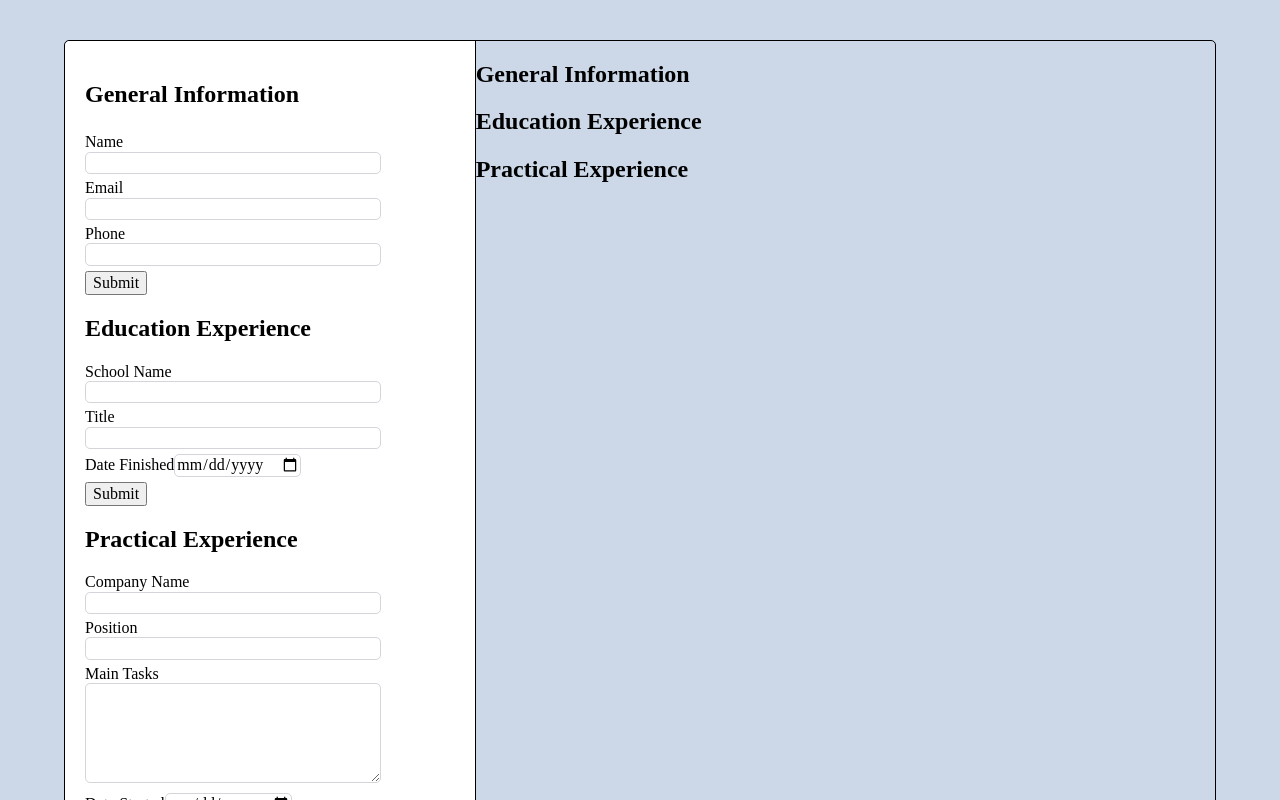
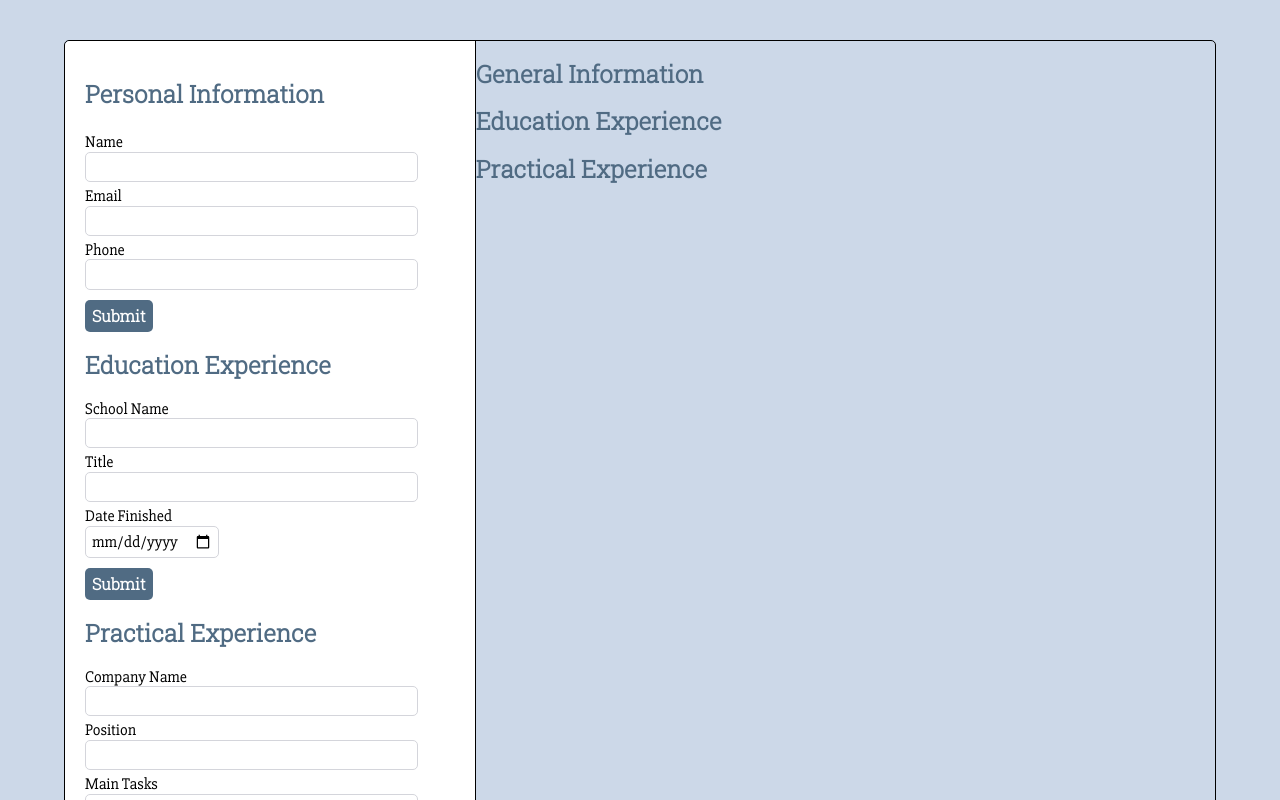
Before and after one commit to adjapeve/React-cv-project, a React (Create React App) app: page / in a window 1280 px wide. Shown: the top 800 px of the page. Built offline with nearby package versions, Linux system fonts and the light colour scheme.

Commit message:
add font styles to the CVinput section

```diff
--- a/public/index.html
+++ b/public/index.html
@@ -24,6 +24,9 @@
       work correctly both with client-side routing and a non-root public URL.
       Learn how to configure a non-root public URL by running `npm run build`.
     -->
+    <link rel="preconnect" href="https://fonts.googleapis.com">
+    <link rel="preconnect" href="https://fonts.gstatic.com" crossorigin>
+    <link href="https://fonts.googleapis.com/css2?family=Roboto+Slab:wght@300&family=Slabo+27px&display=swap" rel="stylesheet">
     <title>React App</title>
   </head>
   <body>
--- a/src/components/InEducationExp.js
+++ b/src/components/InEducationExp.js
@@ -1,6 +1,7 @@
 // InEducationExp.js
 
 import React, { Component } from "react";
+import "../style/InputSections.css";
 
 class InEducationExp extends Component {
   constructor(props) {
@@ -52,7 +53,7 @@ class InEducationExp extends Component {
               required
             />
           </label>
-          <button>Submit</button>
+          <button className="CvInput-button">Submit</button>
         </form>
       </div>
     );
--- a/src/components/InGeneralInfo.js
+++ b/src/components/InGeneralInfo.js
@@ -1,7 +1,7 @@
 // InGeneralInfo.js
 
 import React, { Component } from "react";
-import "../style/InGeneralInfo.css";
+import "../style/InputSections.css";
 
 class InGeneralInfo extends Component {
   constructor(props) {
@@ -18,7 +18,7 @@ class InGeneralInfo extends Component {
   render() {
     return (
       <div className="Input-section">
-        <h2>General Information</h2>
+        <h2>Personal Information</h2>
         <form onSubmit={this.handleSubmit}>
           <label>
             Name
@@ -53,7 +53,7 @@ class InGeneralInfo extends Component {
               required
             />
           </label>
-          <button>Submit</button>
+          <button className="CvInput-button">Submit</button>
         </form>
       </div>
     );
--- a/src/components/InPracticalExp.js
+++ b/src/components/InPracticalExp.js
@@ -1,6 +1,7 @@
 // InPracticalExp.js
 
 import React, { Component } from "react";
+import "../style/InputSections.css";
 
 class InPracticalExp extends Component {
   constructor(props) {
@@ -72,7 +73,7 @@ class InPracticalExp extends Component {
               required
             />
           </label>
-          <button>Submit</button>
+          <button className="CvInput-button">Submit</button>
         </form>
       </div>
     );
--- a/src/style/InGeneralInfo.css
+++ /dev/null
@@ -1,29 +0,0 @@
-.Input-section,form{
-    display: flex;
-    flex-direction: column;
-    align-items: flex-start;
-    gap:5px;
-}
-input,textarea{
-    width:100%;
-    border-radius: 5px;
-    outline: none;
-    border: 1px solid rgb(212, 213, 219);
-    transition: 0.5s;
-}
-label{
-    width: 100%;
-}
-form{
-    width:80%;
-}
-textarea{
-    height: 100px;
-}
-input[type="date"]{
-    width: auto;
-}
-input:focus {
-    border: 1px solid rgb(14, 27, 125);
-    box-shadow: 1px 1px 2px rgb(14, 27, 125);
-}
--- /dev/null
+++ b/src/style/InputSections.css
@@ -0,0 +1,50 @@
+
+.Input-section,form{
+    display: flex;
+    flex-direction: column;
+    align-items: flex-start;
+    gap:5px;
+}
+input,textarea{
+    width:100%;
+    border-radius: 5px;
+    outline: none;
+    border: 1px solid rgb(212, 213, 219);
+    margin-top: 5px;
+    transition: 0.5s;
+    font-family: 'Slabo 27px', serif;
+    padding: 5px;
+}
+label{
+    width: 100%;
+    font-family: 'Slabo 27px', serif;
+}
+form{
+    width:90%;
+}
+textarea{
+    height: 100px;
+}
+input[type="date"]{
+    display: block;
+    width: auto;
+}
+input:focus {
+    border: 1px solid rgb(80 107 131);
+    box-shadow: 1px 1px 2px rgb(14, 27, 125);
+}
+.CvInput-button{
+    border: 0;
+    padding: 7px;
+    border-radius: 5px;
+    background-color: #506b83;
+    color: white;
+    cursor:pointer;
+    margin-top: 5px;
+    font-family: 'Roboto Slab', serif;
+    font-weight: bold;
+}
+h2{
+    font-family: 'Roboto Slab', serif;
+    color:rgb(80 107 131);
+}
```
